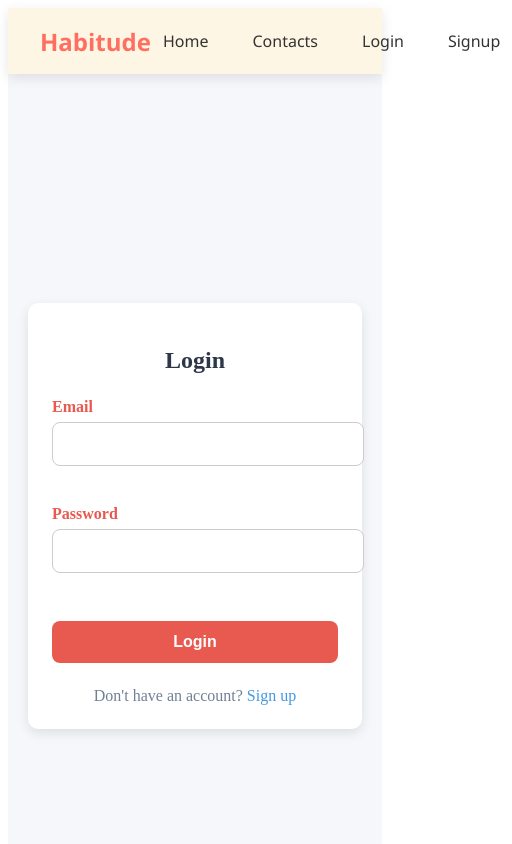
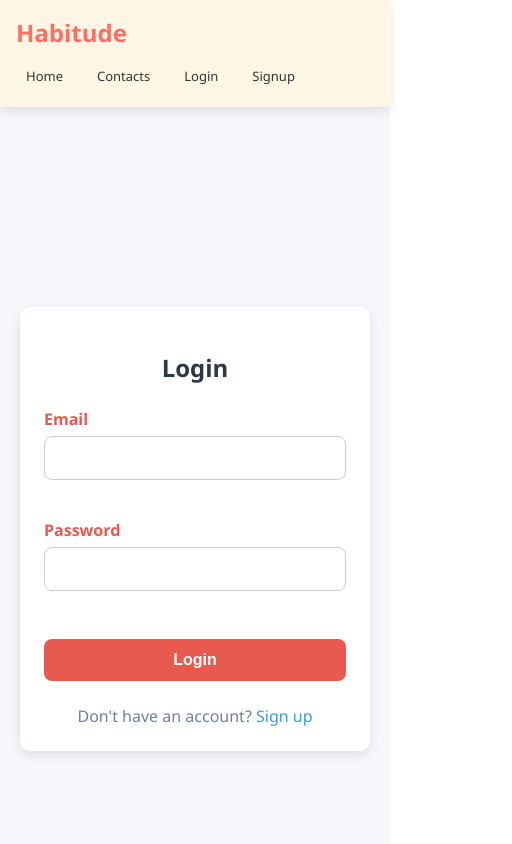
Before and after one commit to deniskiriinya/Habit, a React (Vite) app: page /login in a window 390 px wide. Shown: the top 844 px of the page, 512 px wide, since content can reach past the window. Built offline with nearby package versions, Linux system fonts and the light colour scheme; no server answers.

Commit message:
Added responsivness

```diff
--- a/src/styles/Header.css
+++ b/src/styles/Header.css
@@ -1,23 +1,37 @@
-/* Header.css */
+/* Global resets for header layout */
+* {
+  box-sizing: border-box;
+}
 
+body {
+  margin: 0;
+  padding: 0;
+  overflow-x: hidden;
+  font-family: 'Segoe UI', Tahoma, Geneva, Verdana, sans-serif;
+}
+
+/* Header wrapper */
 .header {
   background-color: #fef6e4; /* Soft beige */
-  padding: 16px 32px;
+  padding: 16px 16px;
   box-shadow: 0 4px 12px rgba(0, 0, 0, 0.1);
-  font-family: 'Segoe UI', Tahoma, Geneva, Verdana, sans-serif;
   position: sticky;
   top: 0;
   z-index: 1000;
+  width: 100%;
 }
 
+/* Inner container */
 .header-container {
   max-width: 1200px;
   margin: 0 auto;
   display: flex;
+  flex-wrap: wrap; /* Enables wrapping on small screens */
+  justify-content: space-between;
   align-items: center;
-  justify-content: space-between;
 }
 
+/* Logo */
 .logo {
   font-size: 24px;
   font-weight: bold;
@@ -25,12 +39,17 @@
   text-decoration: none;
 }
 
+/* Nav container */
 nav {
   display: flex;
-  gap: 20px;
+  flex-wrap: wrap;
+  gap: 14px;
   align-items: center;
+  justify-content: flex-end;
+  max-width: 100%;
 }
 
+/* Nav links */
 nav a {
   text-decoration: none;
   color: #333;
@@ -38,6 +57,7 @@ nav a {
   padding: 6px 12px;
   border-radius: 6px;
   transition: background-color 0.2s ease, color 0.2s ease;
+  white-space: nowrap;
 }
 
 nav a:hover {
@@ -45,6 +65,7 @@ nav a:hover {
   color: #ff6f61;
 }
 
+/* Logout button */
 .logout-btn {
   background-color: #ff6f61;
   color: white;
@@ -54,8 +75,29 @@ nav a:hover {
   border-radius: 6px;
   cursor: pointer;
   transition: background-color 0.2s ease;
+  white-space: nowrap;
 }
 
 .logout-btn:hover {
   background-color: #e85a4f;
 }
+
+/* Responsive tweaks */
+@media (max-width: 600px) {
+  .header-container {
+    flex-direction: column;
+    align-items: flex-start;
+    gap: 12px;
+  }
+
+  nav {
+    width: 100%;
+    justify-content: flex-start;
+  }
+
+  nav a,
+  .logout-btn {
+    font-size: 13px;
+    padding: 6px 10px;
+  }
+}
```
